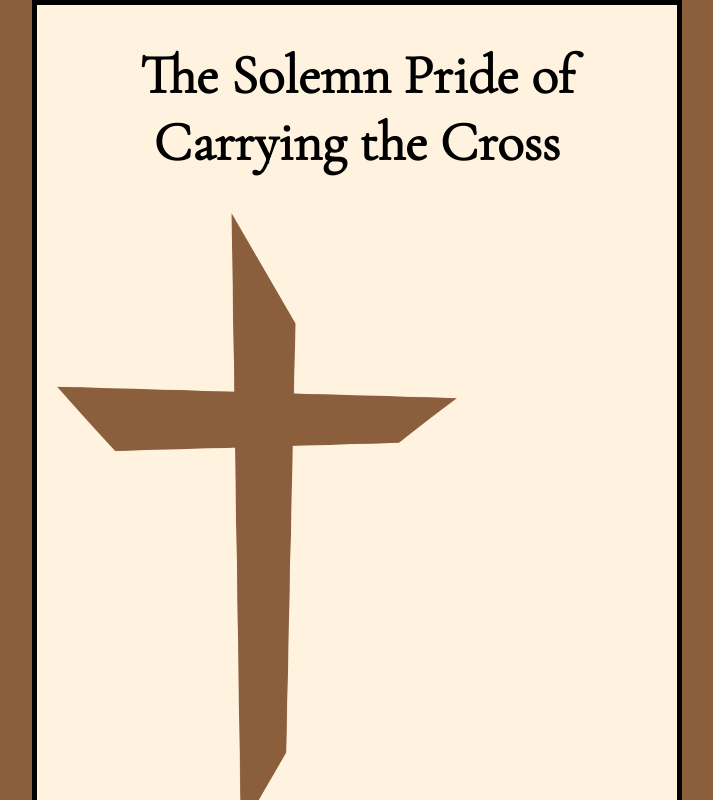
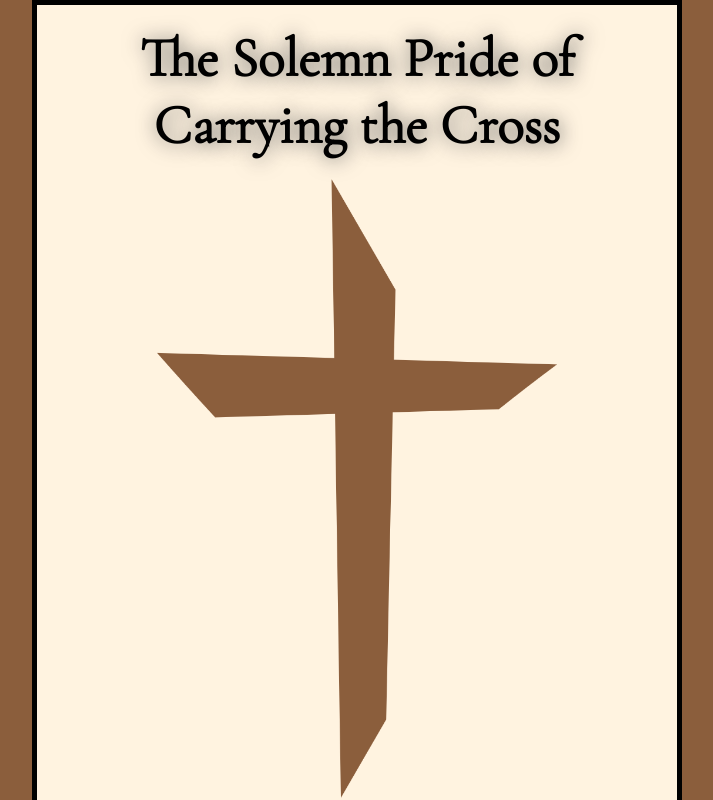
Before and after one commit to grocerygoblin/mdn-web-dev-course, a plain HTML site: page web-projects/solemn-pride/index.html in a window 1280 px wide. Shown: the top 800 px of the page, without its empty margins (283-996 px from the left). Drawn offline with nearby package versions, Linux system fonts and the light colour scheme; files whose address does not match are found by name.

Commit message:
css-basics complete

```diff
--- a/web-projects/solemn-pride/styles/style.css
+++ b/web-projects/solemn-pride/styles/style.css
@@ -7,6 +7,9 @@ html {
 h1 {
     font-size: 55px;
     text-align: center;
+    margin: 0;
+    padding: 20px 0;
+    text-shadow: 1px 1px 20px rgb(95, 95, 95);
 }
 
 p,
@@ -28,3 +31,8 @@ body {
     padding: 0 20px 20px 20px;
     border: 5px solid black;
 }
+
+img {
+    display: block;
+    margin: 0 auto;
+  }
```
